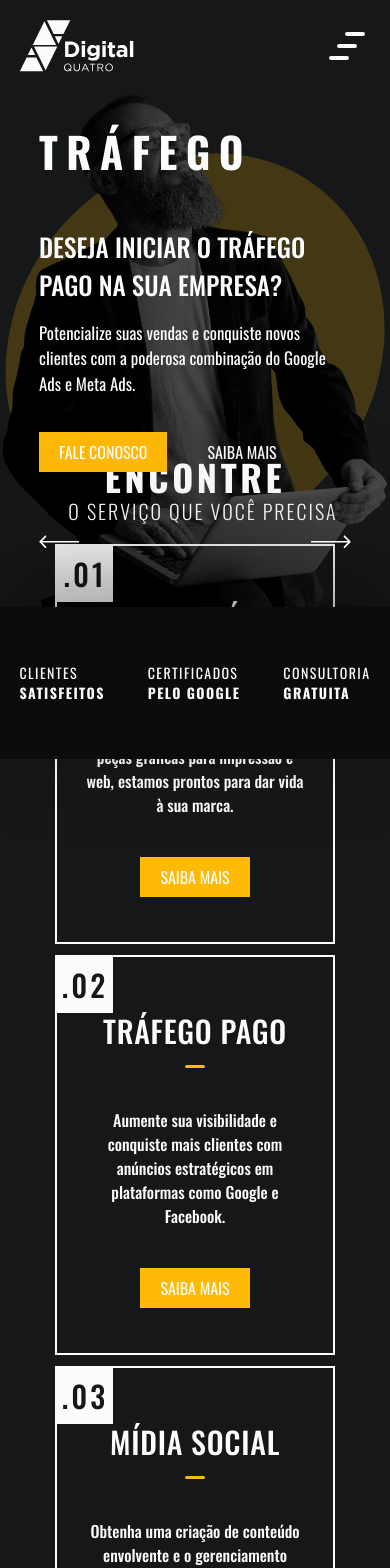
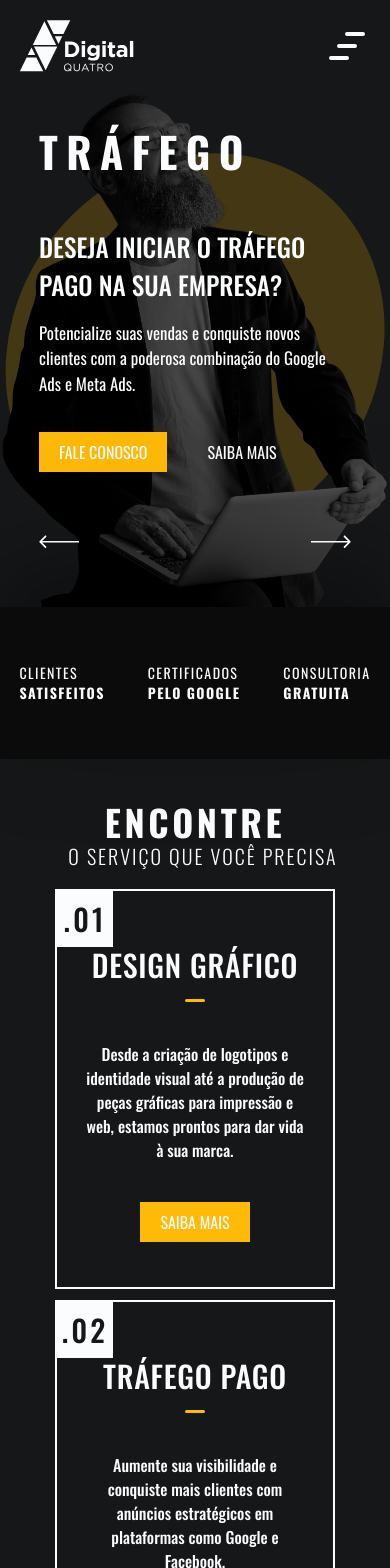
Before and after one commit to inacio-dev/digital-quatro, a Next.js app: page / in a window 390 px wide. Shown: the top 1568 px of the page. Built offline with nearby package versions, Linux system fonts and the light colour scheme.

Commit message:
fix: responsive services

```diff
--- a/src/components/Opening.tsx
+++ b/src/components/Opening.tsx
@@ -12,7 +12,7 @@ export default function Opening() {
   }, [model])
 
   return (
-    <div className="flex h-[100vh] min-h-[100vh] w-full flex-col text-slate-light-1 lg:pt-0">
+    <div className="flex h-fit w-full flex-col text-slate-light-1 lg:h-[100vh] lg:min-h-[100vh] lg:pt-0">
       <Banner id={bannerId} setBannerId={setBannerId} />
     </div>
   )
--- a/src/components/ServiceCurrent.tsx
+++ b/src/components/ServiceCurrent.tsx
@@ -40,7 +40,7 @@ export default function ServiceCurrent({
       </div>
 
       {!showFullText && service ? (
-        <div className="grid h-[40vh] grid-cols-2 items-start justify-items-center">
+        <div className="flex h-fit flex-col items-start justify-items-center lg:grid lg:h-[40vh] lg:grid-cols-2">
           <p className="max-w-[60%]">{service.minText}</p>
           {height && (
             <Image
@@ -48,7 +48,7 @@ export default function ServiceCurrent({
               width={height * setImageHeight(service.imageDetail)}
               height={0}
               alt=""
-              className="-z-10 justify-self-center object-cover brightness-[30%] lg:brightness-100"
+              className="-z-10 hidden justify-self-center object-cover lg:flex"
               quality={100}
             />
           )}
--- a/src/components/Services.tsx
+++ b/src/components/Services.tsx
@@ -15,8 +15,8 @@ export default function Services() {
     <div
       id="services"
       className={clsx(
-        'flex h-[90vh] w-full flex-col items-center justify-center  text-slate-light-1',
-        currentService ? '' : 'space-y-[5%] py-[10vh]'
+        'flex h-fit w-full flex-col items-center justify-center text-slate-light-1 lg:h-[90vh]',
+        currentService ? '' : 'space-y-[5%] py-[5vh] lg:py-[10vh]'
       )}
     >
       {currentService === undefined ? (
```
